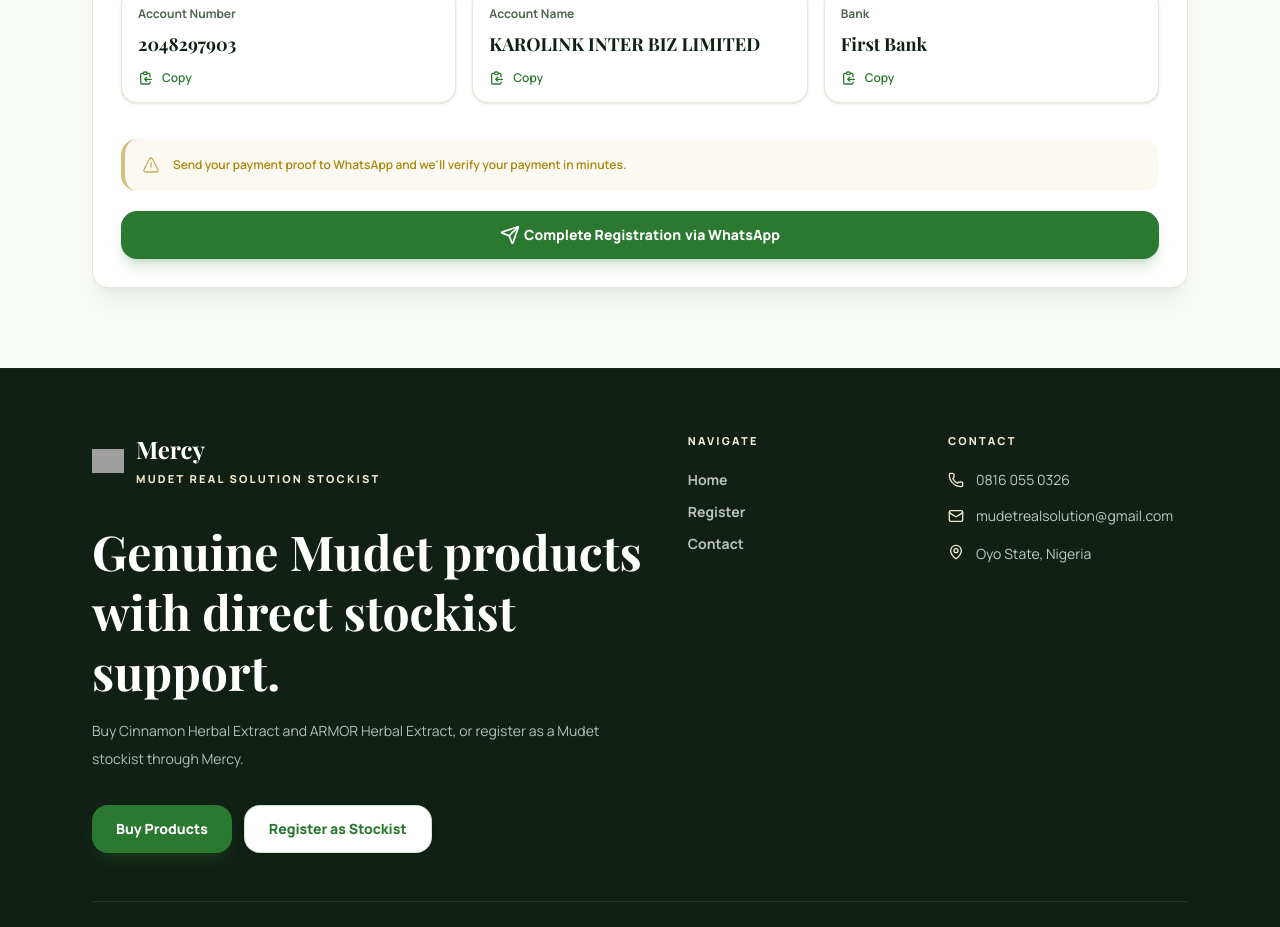
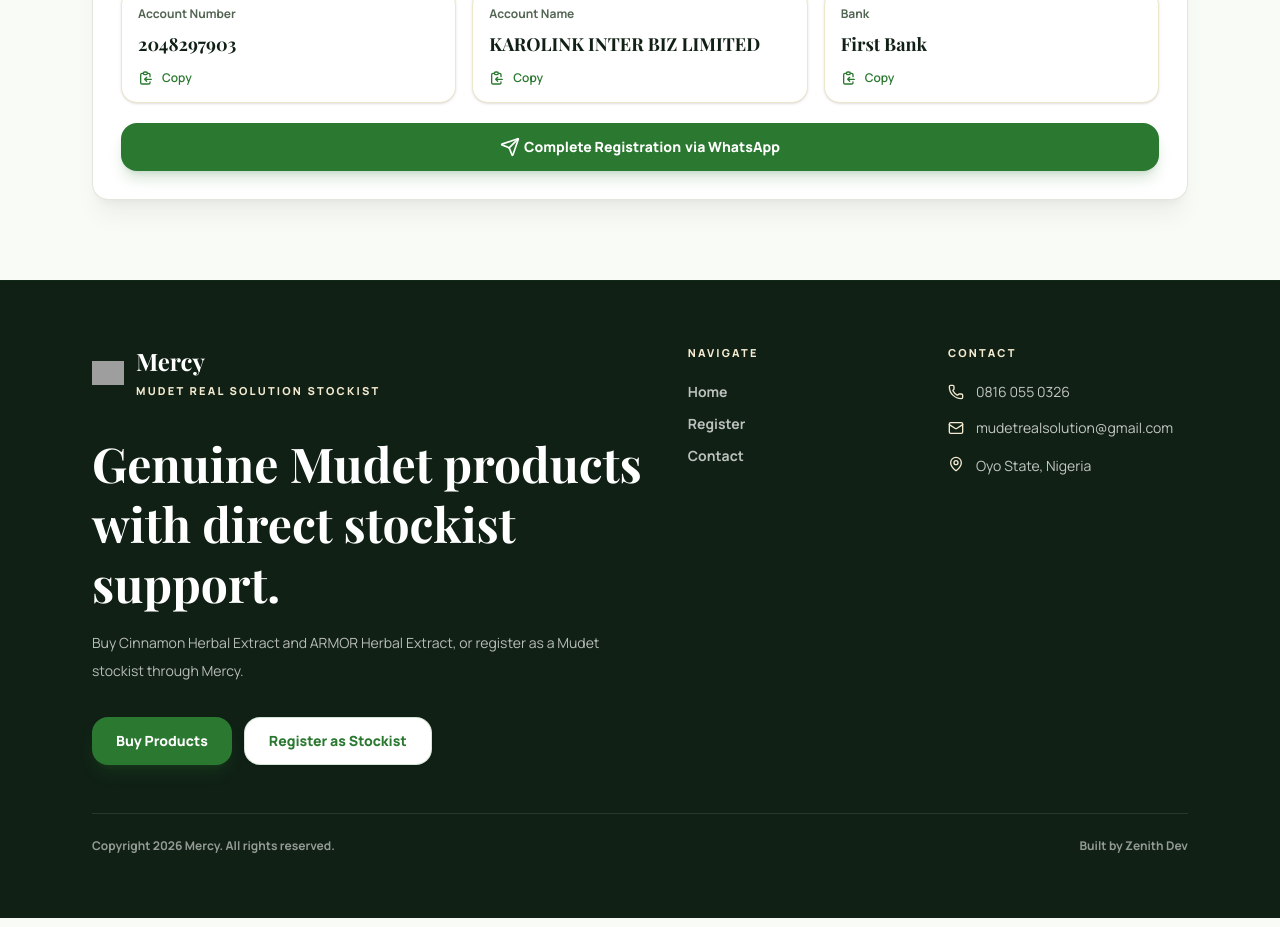
Before and after one commit to youngbee08/mudet_stockist, a React (Vite) app: page /register in a window 1280 px wide. Shown: the part 1040-1967 px from the top of the page. Built offline with nearby package versions, Linux system fonts and the light colour scheme; grey boxes are pictures that could not be loaded.

Commit message:
fix: comment out payment proof reminder in Affiliate component

```diff
--- a/src/pages/Affiliate.tsx
+++ b/src/pages/Affiliate.tsx
@@ -310,12 +310,12 @@
                   </div>
                 </div>
 
-                <div className="mt-4 rounded-2xl border-l-4 border-accent/50 bg-accent/5 p-4">
+                {/* <div className="mt-4 rounded-2xl border-l-4 border-accent/50 bg-accent/5 p-4">
                   <p className="text-xs font-semibold text-accent flex items-center gap-3">
                     <CiWarning size={20} /> Send your payment proof to WhatsApp
                     and we'll verify your payment in minutes.
                   </p>
-                </div>
+                </div> */}
               </div>
 
               <button
```
